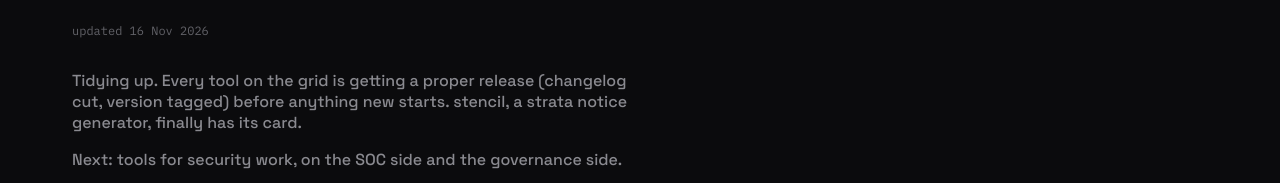
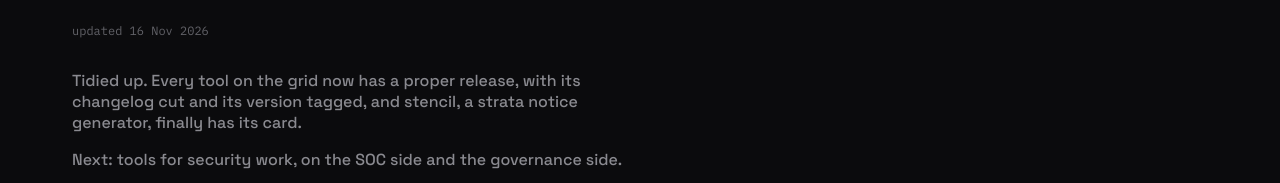
Before and after one commit to Peytonizer/noradz, a plain HTML site: page now.html in a window 1280 px wide. Shown: the part 351-534 px from the top of the page. Drawn offline with Linux system fonts and the light colour scheme.

Commit message:
/now: the release tidy-up is done
Co-Authored-By: Claude Opus 5.5 <noreply@anthropic.com>

```diff
--- a/now.html
+++ b/now.html
@@ -45,7 +45,7 @@
   <section class="now">
     <p class="now-updated">updated 16 Nov 2026</p>
     <div class="now-body">
-      <p>Tidying up. Every tool on the grid is getting a proper release (changelog cut, version tagged) before anything new starts. stencil, a strata notice generator, finally has its card.</p>
+      <p>Tidied up. Every tool on the grid now has a proper release, with its changelog cut and its version tagged, and stencil, a strata notice generator, finally has its card.</p>
       <p>Next: tools for security work, on the SOC side and the governance side.</p>
     </div>
   </section>
```
Also changed, not shown: 1 other file.
